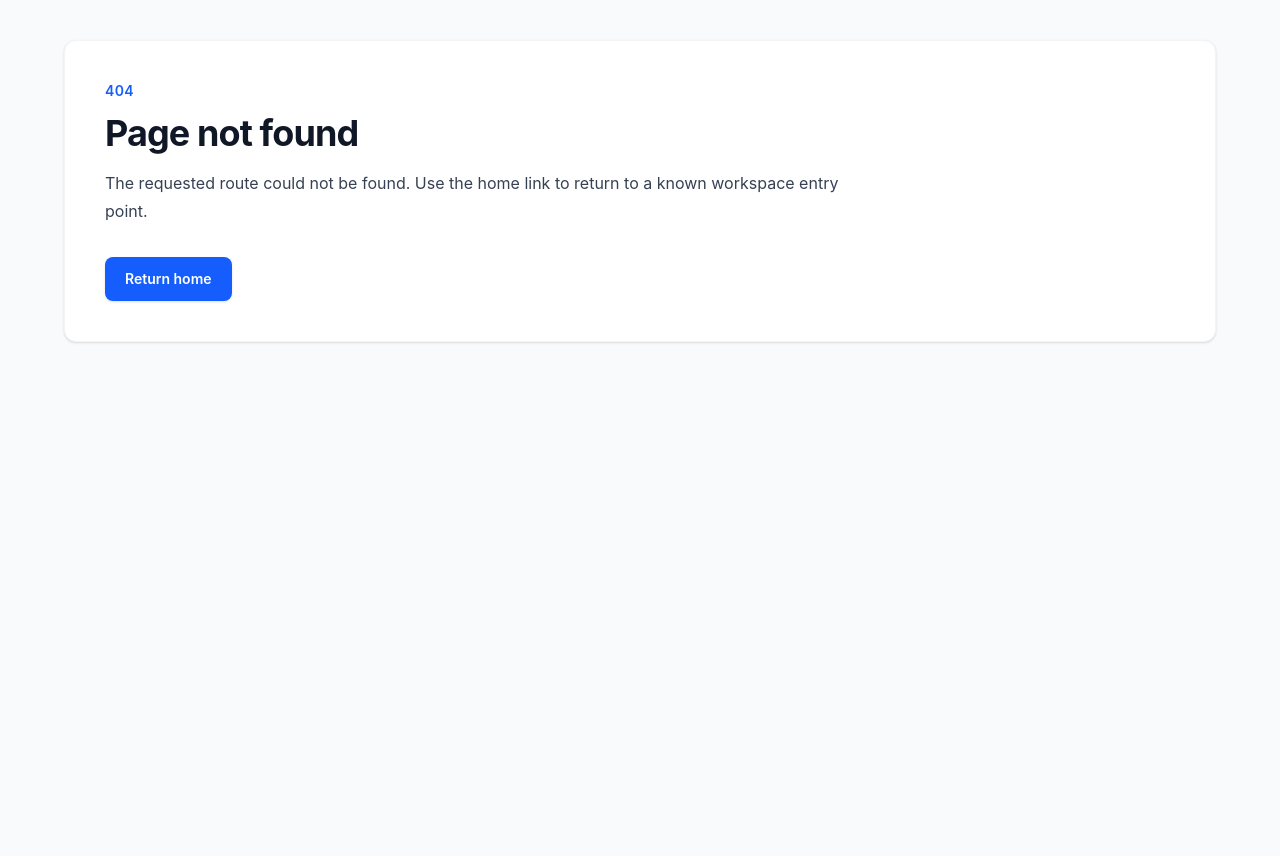
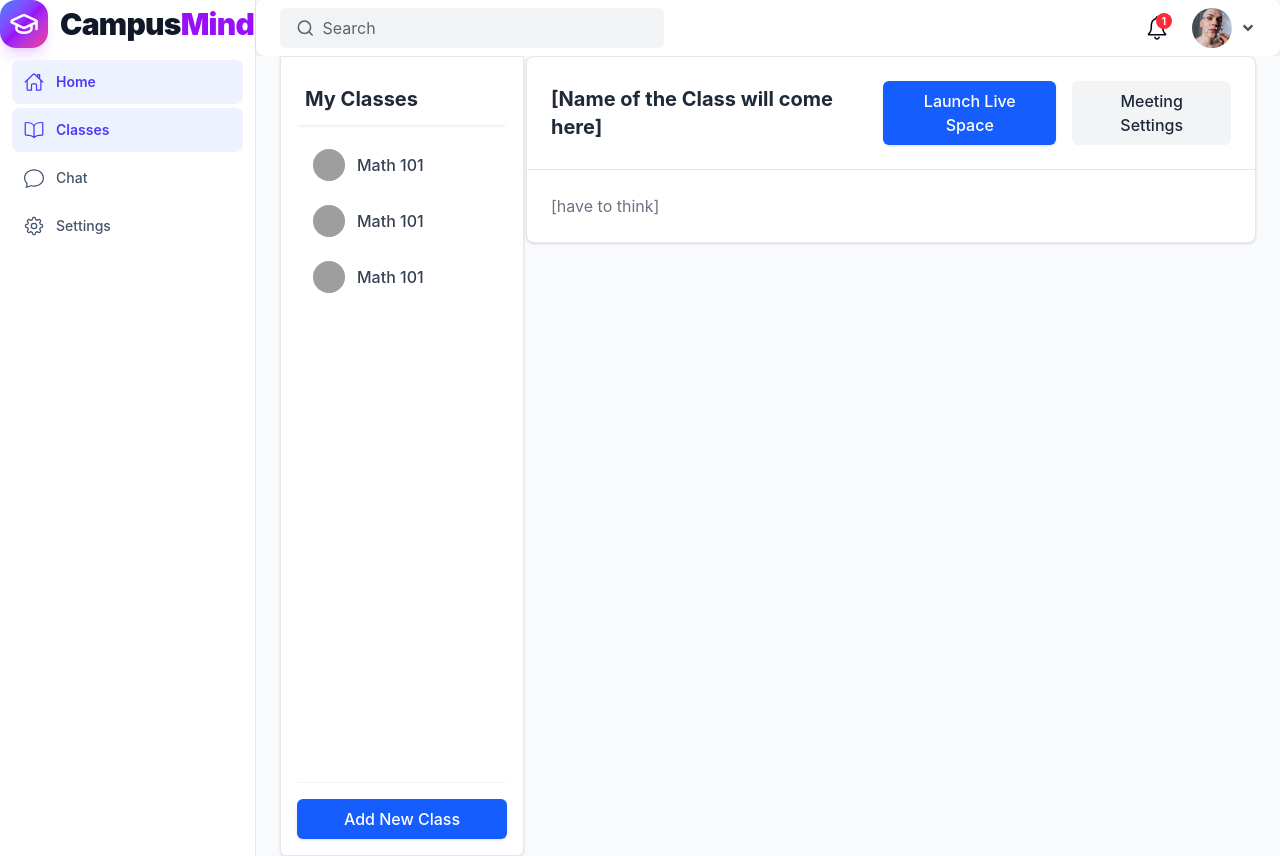
Before and after one commit to subrataroy912/Campus-Mind, a React (Vite) app: page /dashboard/classes in a window 1280 px wide. Before the commit this address led to /404. Before the commit the page ends 800 px from the top, so only its background shows below. Built offline with nearby package versions, Linux system fonts and the light colour scheme; grey boxes are pictures that could not be loaded.

Commit message:
worked on Implemented dashboard page structure

```diff
--- /dev/null
+++ b/src/components/common/SidebarNav.jsx
@@ -0,0 +1,21 @@
+import { NavLink } from "react-router-dom";
+import { SIDEBAR_NAV_ITEMS } from "../../config/navigation";
+import { getNavLinkStyles } from "../../utils/routeHelpers";
+
+export default function SidebarNav() {
+  return (
+    <nav className="p-3 flex-1">
+      <ul className="space-y-1">
+        {SIDEBAR_NAV_ITEMS.map(({ label, to, Icon }) => (
+          <li key={to}>
+            <NavLink to={to} className={getNavLinkStyles}>
+              {/* Dynamic JSX initialization for icons */}
+              <Icon size={20} className="shrink-0" />
+              <span>{label}</span>
+            </NavLink>
+          </li>
+        ))}
+      </ul>
+    </nav>
+  );
+}
--- /dev/null
+++ b/src/config/navigation.js
@@ -0,0 +1,27 @@
+// src/config/navigation.js
+import { IoBookOutline, IoHomeOutline } from 'react-icons/io5';
+import { BsChat } from 'react-icons/bs';
+import { GoGear } from 'react-icons/go';
+
+export const SIDEBAR_NAV_ITEMS = [
+  {
+    label: 'Home',
+    to: '/dashboard',
+    Icon: IoHomeOutline,
+  },
+  {
+    label: 'Classes',
+    to: '/dashboard/classes',
+    Icon: IoBookOutline,
+  },
+  {
+    label: 'Chat',
+    to: '/dashboard/chat',
+    Icon: BsChat,
+  },
+  {
+    label: 'Settings',
+    to: '/settings',
+    Icon: GoGear,
+  },
+];
--- a/src/pages/classroom/ClassesPage.jsx
+++ b/src/pages/classroom/ClassesPage.jsx
@@ -4,8 +4,6 @@ import Navbar from "../../components/common/Navbar"
 function ClassesPage() {
   return (
     <main className="min-h-screen bg-gray-50">
-      <Navbar />
-
       {/* Outer Wrapper: Split Left & Right Columns */}
       <div className="flex items-start w-full px-6 gap-0.5">
         <LeftBar />
--- a/src/pages/dashboard/DashboardPage.jsx
+++ b/src/pages/dashboard/DashboardPage.jsx
@@ -1,48 +1,20 @@
-// src/layouts/DashboardLayout.jsx
-import { Link, NavLink } from 'react-router-dom';
-import { IoBookOutline, IoHomeOutline } from 'react-icons/io5';
-import { BsChat } from 'react-icons/bs';
+import { Outlet } from 'react-router-dom'; // 1. Import Outlet
 import DashboardHeader from '../../components/dashboard/DashboardHeader';
-
-import { getNavLinkStyles } from '../../utils/routeHelpers';
+import SidebarNav from '../../components/common/SidebarNav';
+import BrandLogo from "../../components/common/BrandLogo";
 
 function DashboardPage() {
   return (
     <div className="flex min-h-screen w-full bg-slate-50/50">
       <aside className="w-64 min-w-[256px] border-r border-indigo-100 bg-white flex flex-col">
-        <Link to="/" className="flex p-4 gap-3 items-center border-b border-slate-100">
-          <img src="/src/assets/profile-image.jpg" alt="Campus Mind Logo" className="w-10 h-10 rounded-lg object-cover" />
-          <h1 className="font-bold text-xl text-slate-800 tracking-tight">Campus Mind</h1>
-        </Link>
-
-        <nav className="p-3 flex-1">
-          <ul className="space-y-1">
-            <li>
-              <NavLink to="/dashboard" className={getNavLinkStyles}>
-                <IoHomeOutline size={20} className="shrink-0" />
-                <span>Home</span>
-              </NavLink>
-            </li>
-            <li>
-              <NavLink to="/classes" className={getNavLinkStyles}>
-                <IoBookOutline size={20} className="shrink-0" />
-                <span>Classes</span>
-              </NavLink>
-            </li>
-            <li>
-              <NavLink to="/chat" className={getNavLinkStyles}>
-                <BsChat size={20} className="shrink-0" />
-                <span>Chat</span>
-              </NavLink>
-            </li>
-          </ul>
-        </nav>
+        <BrandLogo/>
+        <SidebarNav/>
       </aside>
 
       <div className="flex-1 flex flex-col min-w-0">
         <DashboardHeader />
-        <main className="p-6 md:p-8 overflow-y-auto flex-1">
-
+        <main className=" overflow-y-auto flex-1">
+          <Outlet />
         </main>
       </div>
     </div>
--- a/src/routes/AppRoutes.jsx
+++ b/src/routes/AppRoutes.jsx
@@ -9,29 +9,31 @@ import DashboardPage from '../pages/dashboard/DashboardPage.jsx'
 import NotFoundPage from '../pages/NotFoundPage.jsx'
 import PracticsPage from '../pages/PracticsPage.jsx'
 
+const DashboardHomeView = () => <div className="text-xl font-semibold">Welcome to your Main Dashboard Area!</div>
+
 function AppRoutes() {
   return (
     <Routes>
+      {/* Root public routes */}
       <Route element={<App />} path="/" />
       <Route element={<PracticsPage />} path="/practics" />
+
       {/* Authentication Routes */}
       <Route element={<LoginPage />} path="/login" />
       <Route element={<RegisterPage />} path="/register" />
       <Route element={<ForgotPasswordPage />} path="/forgot-password" />
       <Route element={<ResetPasswordPage />} path="/reset-password" />
 
-
-      <Route element={<DashboardPage />} path="/dashboard" />
-      <Route element={<ClassesPage />} path="/classes" />
-      <Route element={<h1>WORKING</h1>} path="/settings" />
-      <Route element={<h1>WORKING</h1>} path="/chat" />
-      <Route element={<h1>WORKING</h1>} path="/notification" />
-      <Route element={<h1>WORKING</h1>} path="/profile" />
+      <Route element={<DashboardPage />} path="/dashboard">
+        <Route index element={<DashboardHomeView />} />
 
 
-
-
-
+        <Route element={<ClassesPage />} path="classes" />
+        <Route element={<h1>Chat View Working</h1>} path="chat" />
+        <Route element={<h1>Settings View Working</h1>} path="settings" />
+        <Route element={<h1>Notification View Working</h1>} path="notification" />
+        <Route element={<h1>Profile View Working</h1>} path="profile" />
+      </Route>
 
       <Route element={<NotFoundPage />} path="/404" />
       <Route element={<Navigate replace to="/404" />} path="*" />
```
